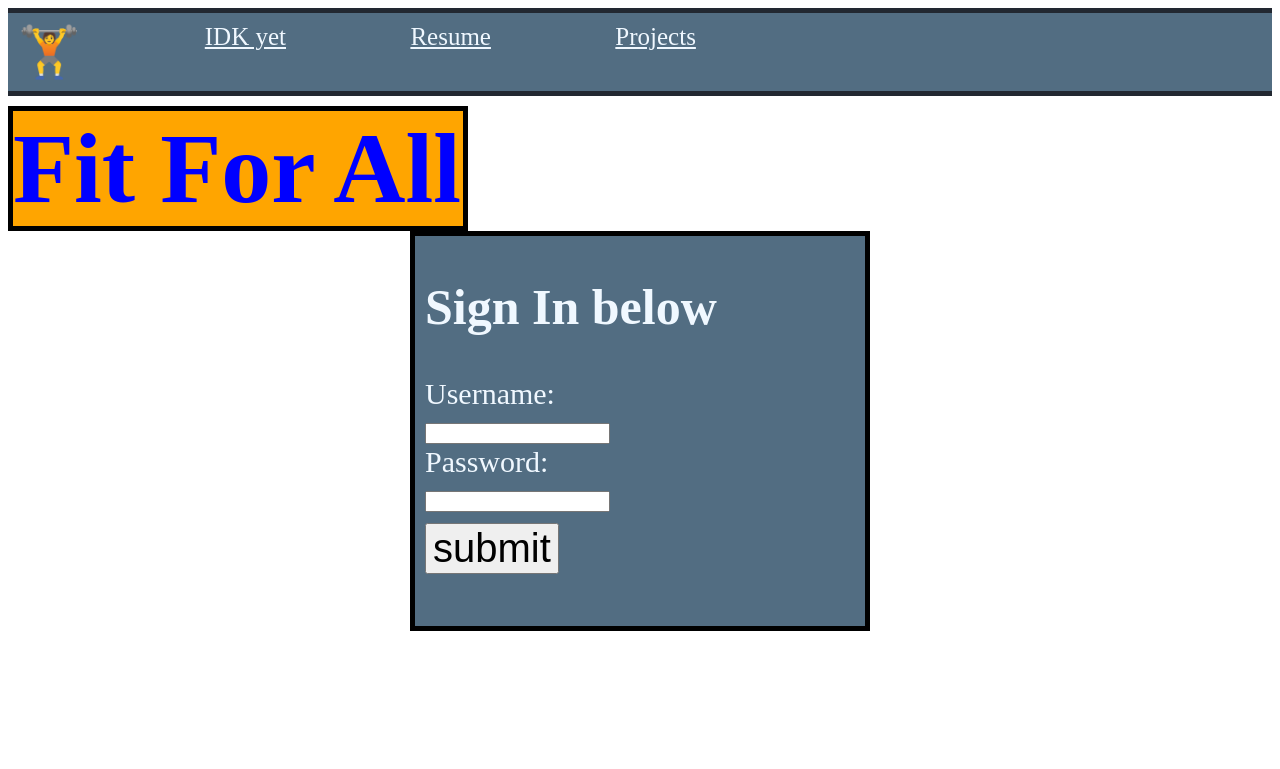
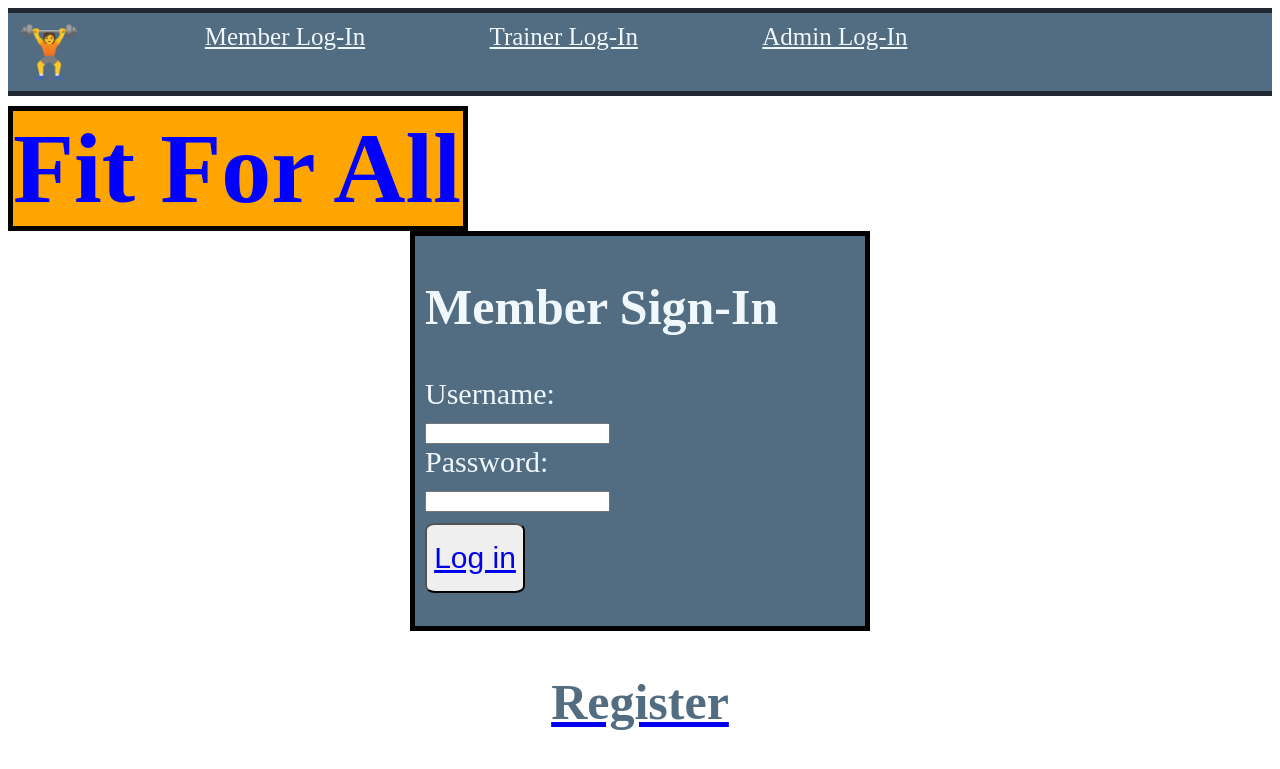
Before and after one commit to SamerFrangieh/3005_Final_project, a Django app: page / in a window 1280 px wide. Shown: the top 769 px of the page. Run offline with Django 4.2, Linux system fonts and the light colour scheme.

Commit message:
all sign ins are done

```diff
--- a/FitForAll/myapp/static/myapp/memLog.css
+++ b/FitForAll/myapp/static/myapp/memLog.css
@@ -55,6 +55,15 @@ h2{
     color: aliceblue;
 }
 button{
+    height: 70px;
+    width: 100px;
     margin-top: 10px;
-    font-size: 40px;
+    font-size: 30px;
+    border-radius: 10%;
 }
+.regi > a> h2{
+    display: flex;
+    align-items: center;
+    justify-content: center;
+    color: rgb(82, 109, 130);
+}
--- a/FitForAll/myapp/templates/myapp/login/memberLogin.html
+++ b/FitForAll/myapp/templates/myapp/login/memberLogin.html
@@ -15,13 +15,13 @@
                 <div class="nav-logo nav-item">🏋️</div>
             </li>
             <li>
-                <div class="nav-item"><a href="../dashboard/index.html">IDK yet </a></div>
+                <div class="nav-item"> <a href="../login/memberLogin.html">Member Log-In </a></div>
             </li>
             <li>
-                <div class="nav-item"> <a href="../">Resume </a></div>
+                <div class="nav-item"> <a href="../login/trainerLogin.html">Trainer Log-In </a></div>
             </li>
             <li>
-                <div class="nav-item"> <a href="../">Projects </a></div>
+                <div class="nav-item"> <a href="../login/adminLogin.html">Admin Log-In </a></div>
             </li>
         </div>
     </section>
@@ -32,7 +32,7 @@
     <section class="nav-bar">
         <div class="box">
             <div class="stuff">
-        <div class="h1"><h2>Sign In below</h2></div>
+        <div class="h1"><h2>Member Sign-In</h2></div>
         <div class="form">
         <form>
             <label for="fname">Username:</label><br>
@@ -41,10 +41,15 @@
             <input type="text" id="lname" name="lname">
         </form>
         <div class="submit">
-            <button>submit</button>
+            <button>
+                <a href="../dashboard/index.html">Log in </a>
+            </button>
         </div>
     </div>
     </div>
     </div>
+    <div class="regi">
+        <a href="../registration/register.html"><h2>Register</h2></a>
+    </div>
 </body>
 </html>
--- a/FitForAll/myapp/urls.py
+++ b/FitForAll/myapp/urls.py
@@ -3,6 +3,10 @@ from . import views
 
 urlpatterns = [
     path('', views.member_login, name='memberLogin'),
-    path('dashboard/index.html', views.dashboard_view, name='dashboard')
+    path('dashboard/index.html', views.dashboard_view, name='dashboard'),
+    path('registration/register.html', views.register, name='register'),
+    path('login/memberLogin.html', views.member_login, name='memberLogin'),
+    path('login/adminLogin.html', views.admin_login, name='adminLogin'),
+    path('login/trainerLogin.html', views.train_login, name='trainerLogin')
 
 ]
--- a/FitForAll/myapp/views.py
+++ b/FitForAll/myapp/views.py
@@ -11,3 +11,13 @@ def dashboard_view(request):
 
     # Dashboard no context
     return render(request, 'myapp/dashboard/index.html')
+
+def register(request):
+    return render(request, 'myapp/registration/register.html')
+def train_login(request):
+    return render(request, 'myapp/login/trainerLogin.html')
+
+def admin_login(request):
+    return render(request, 'myapp/login/adminLogin.html')
+def member_login(request):
+    return render(request, 'myapp/login/memberLogin.html')
```
Also changed, not shown: FitForAll/myapp/templates/myapp/login/adminLogin.html (+55 -0 lines), FitForAll/myapp/templates/myapp/login/trainerLogin.html (+55 -0 lines), FitForAll/myapp/templates/myapp/registration/register.html (+52 -0 lines).
